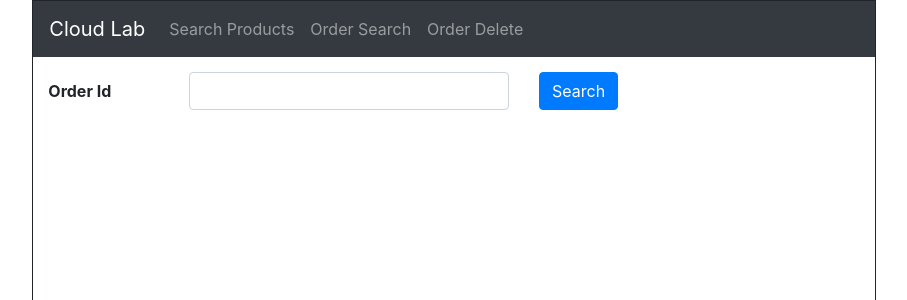
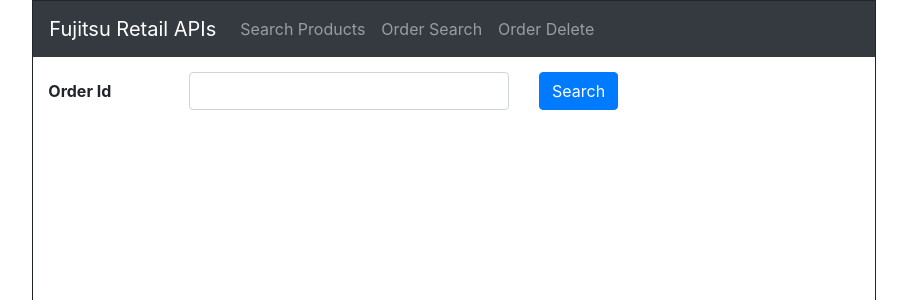
Before and after one commit to fai-cloudlab/CloudLab, an Angular app: page /orderSearch in a window 1280 px wide. Shown: the top 300 px of the page, without its empty margins (186-1093 px from the left). Built offline with nearby package versions, Linux system fonts and the light colour scheme.

Commit message:
Update header.component.html
updated header to Fujitsu

```diff
--- a/src/app/view/header/header.component.html
+++ b/src/app/view/header/header.component.html
@@ -5,7 +5,7 @@
         <div class="col-md-8">
           <div class="contentDiv">
              <nav class="navbar navbar-expand-lg navbar navbar-dark bg-dark nav-bar-fixed-top navBarDiv">
-              <a class="navbar-brand" href="#">Cloud Lab</a>
+              <a class="navbar-brand" href="#">Fujitsu Retail APIs</a>
               <button class="navbar-toggler" type="button" data-toggle="collapse" data-target="#navbarNav"
                 aria-controls="navbarNav" aria-expanded="false" aria-label="Toggle navigation">
                 <span class="navbar-toggler-icon"></span>
```
